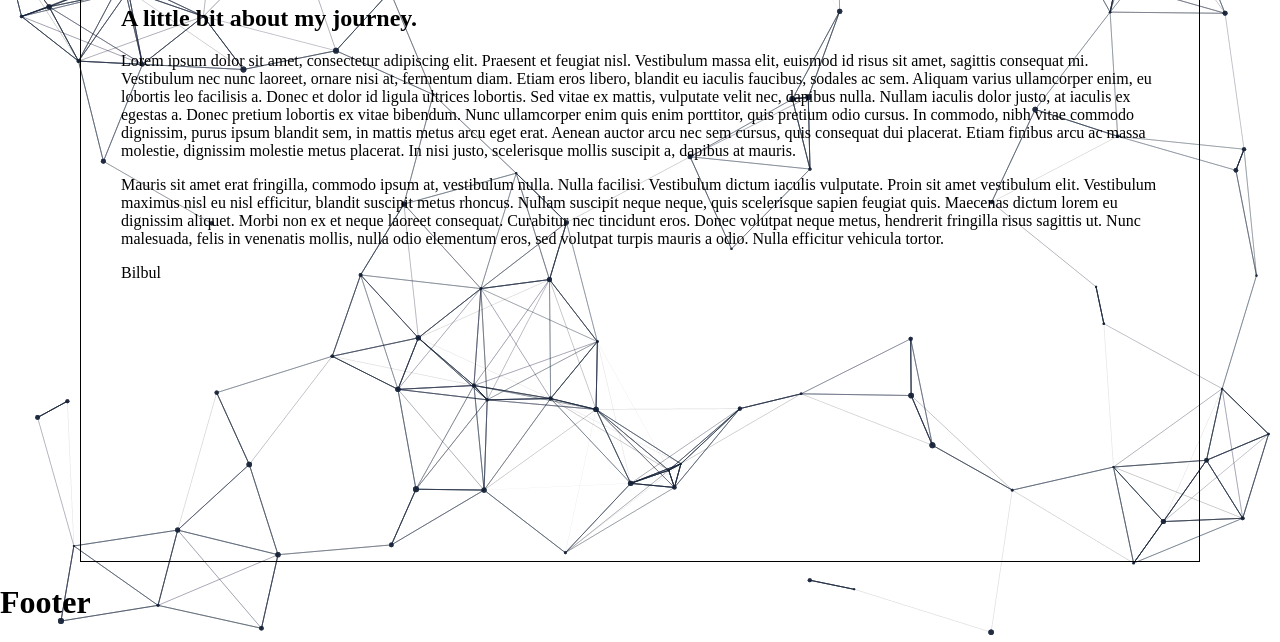
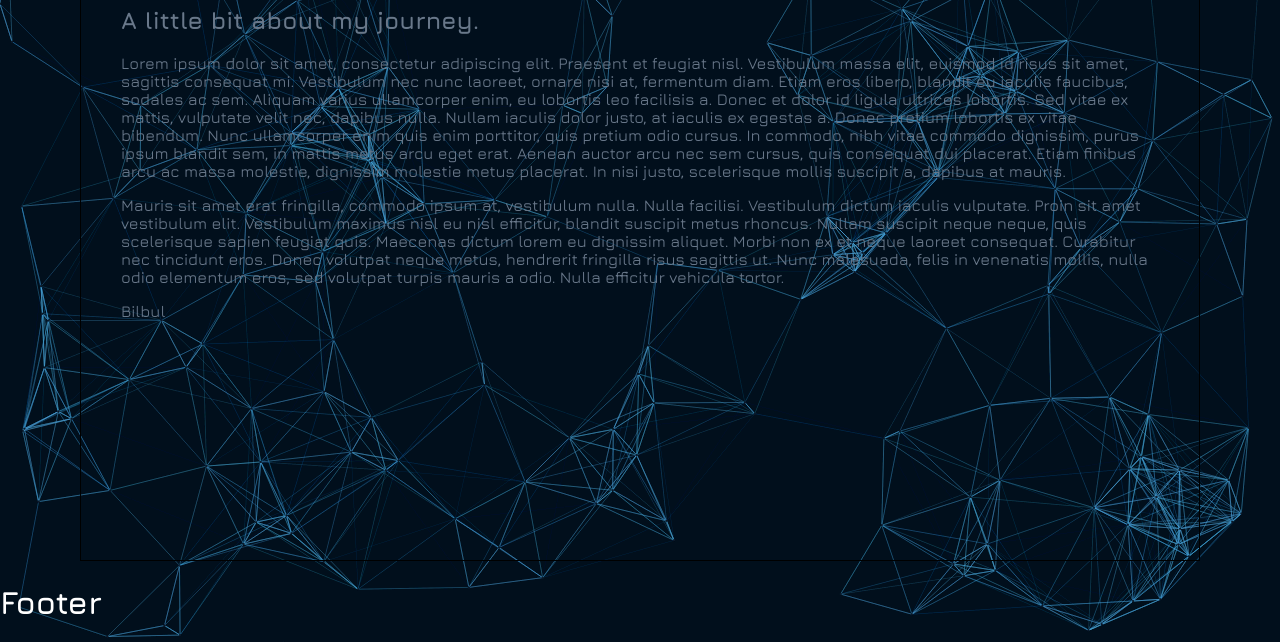
Before and after one commit to gijo57/portfolio, a Gatsby site: page /about in a window 1280 px wide. Shown: the part 158-800 px from the top of the page. Built offline with nearby package versions, Linux system fonts and the light colour scheme; Gatsby itself is replaced by a stand-in of ours; animation ran at ten frames a second.

Commit message:
add background and nav styles

```diff
--- a/src/components/Layout/styles.css
+++ b/src/components/Layout/styles.css
@@ -1,10 +1,22 @@
+@import url("https://fonts.googleapis.com/css2?family=Jura:wght@500;700&display=swap");
+
 * {
   box-sizing: border-box;
 }
 
 html,
 body {
+  color: #69788a;
   margin: 0;
+  font-family: Jura;
+}
+
+body {
+  background-color: #010f1c;
+}
+
+h1 {
+  color: white;
 }
 
 .particles {
--- a/src/components/header.js
+++ b/src/components/header.js
@@ -4,6 +4,7 @@ import styled from "styled-components"
 import Nav from "./Nav"
 
 const HeaderWrapper = styled.div`
+  background-color: rgba(80, 166, 215, 0.5);
   padding: 2em;
   display: flex;
   justify-content: flex-end;
--- a/src/components/nav.js
+++ b/src/components/nav.js
@@ -11,6 +11,7 @@ const NavLinks = styled.nav`
 
 const StyledLink = styled(Link)`
   text-decoration: none;
+  color: white;
 `
 
 const Nav = () => {
--- a/src/particles.json
+++ b/src/particles.json
@@ -1,46 +1,32 @@
 {
   "particles": {
     "number": {
-      "value": 80,
+      "value": 250,
       "density": {
         "enable": true,
-        "value_area": 800
+        "value_area": 1300
       }
     },
     "color": {
-      "value": "#152238"
+      "value": "#0B1828"
     },
     "shape": {
       "type": "circle",
       "stroke": {
         "width": 0,
-        "color": "#152238"
+        "color": "#0B1828",
+        "opacity": 0.2
       },
       "polygon": {
         "nb_sides": 5
-      },
-      "image": {
-        "src": "img/github.svg",
-        "width": 100,
-        "height": 100
-      }
-    },
-    "opacity": {
-      "value": 0.5,
-      "random": false,
-      "anim": {
-        "enable": false,
-        "speed": 1,
-        "opacity_min": 0.1,
-        "sync": false
       }
     },
     "size": {
-      "value": 3,
+      "value": 1,
       "random": true,
       "anim": {
         "enable": false,
-        "speed": 40,
+        "speed": 50,
         "size_min": 0.1,
         "sync": false
       }
@@ -48,16 +34,16 @@
     "line_linked": {
       "enable": true,
       "distance": 150,
-      "color": "#152238",
-      "opacity": 0.4,
+      "color": "#50A6D7",
+      "opacity": 0.15,
       "width": 1
     },
     "move": {
       "enable": true,
-      "speed": 0.8,
+      "speed": 0.4,
       "direction": "none",
-      "random": false,
-      "straight": false,
+      "random": true,
+      "straight": true,
       "out_mode": "out",
       "bounce": false,
       "attract": {
```
Also changed, not shown: README.md.
